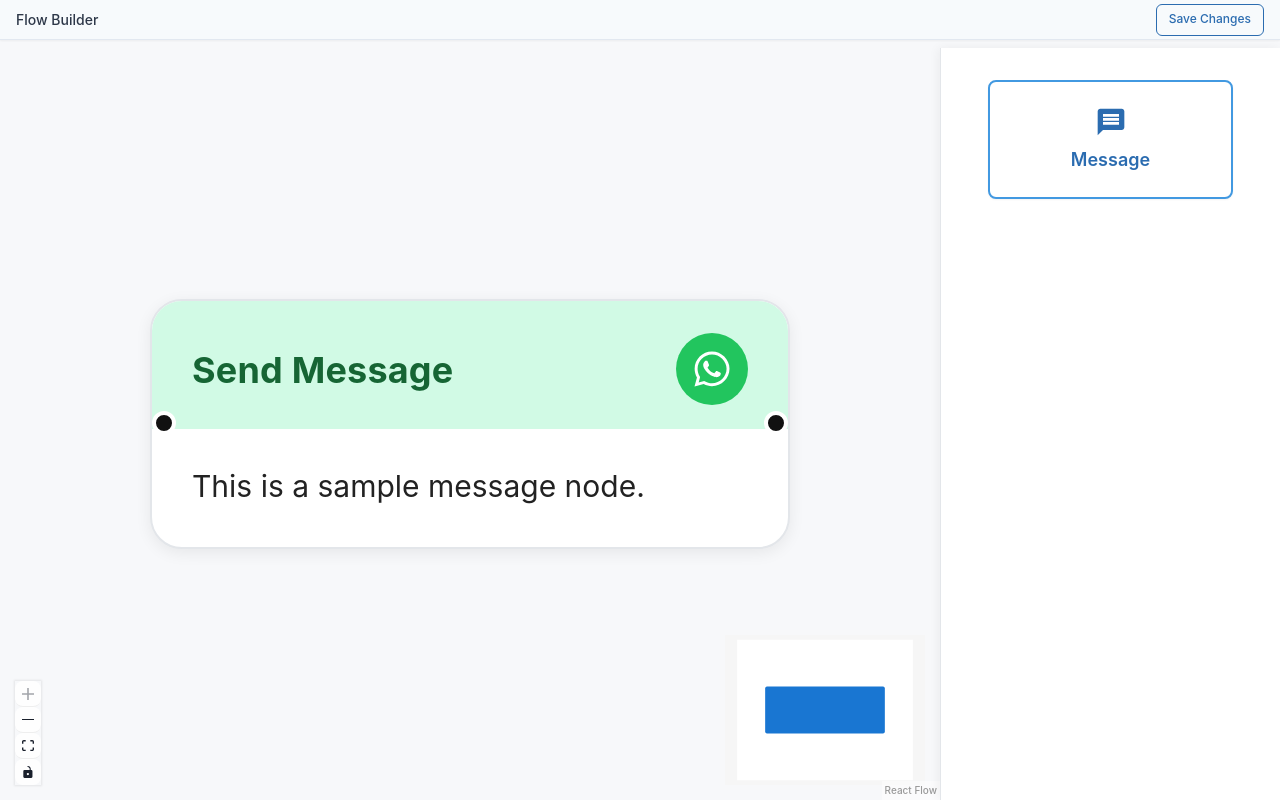
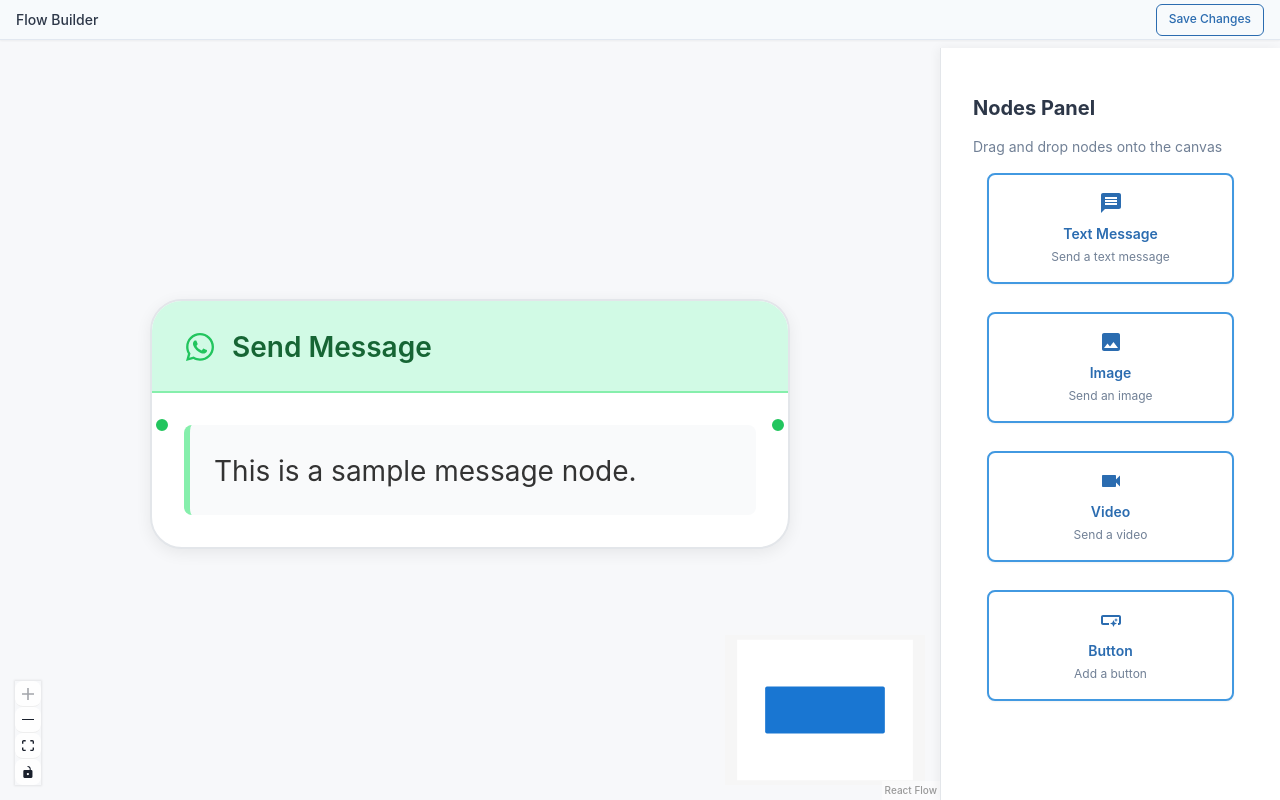
Before and after one commit to Dutt23/flow-builder, a React (Vite) app: page / in a window 1280 px wide. Built offline with nearby package versions, Linux system fonts and the light colour scheme.

Commit message:
Extend for other node types

```diff
--- a/src/components/CustomNode.jsx
+++ b/src/components/CustomNode.jsx
@@ -1,7 +1,28 @@
 import { Handle, Position } from '@xyflow/react';
-import { FaWhatsapp } from 'react-icons/fa';
+import {
+  FaWhatsapp,
+  FaImage,
+  FaVideo,
+  FaMousePointer
+} from 'react-icons/fa';
+
+const NodeTypeIcon = ({ type }) => {
+  const iconProps = { size: 16, style: { marginRight: 8 } };
+
+  switch(type) {
+    case 'image':
+      return <FaImage {...iconProps} color="#3b82f6" />;
+    case 'video':
+      return <FaVideo {...iconProps} color="#ef4444" />;
+    case 'button':
+      return <FaMousePointer {...iconProps} color="#8b5cf6" />;
+    default: // text
+      return <FaWhatsapp {...iconProps} color="#22c55e" />;
+  }
+};
 
 export default function CustomNode({ data }) {
+  const { type = 'text', label = 'Node', text = '' } = data;
   return (
     <div
       style={{
@@ -15,44 +36,34 @@ export default function CustomNode({ data }) {
         position: 'relative',
       }}
     >
-      {/* Header with WhatsApp icon on the right */}
+      {/* Node Header */}
       <div
         style={{
           display: 'flex',
           alignItems: 'center',
           justifyContent: 'space-between',
-          background: '#d1fae5', // lighter green
-          padding: '16px 20px 12px 20px',
+          background: getHeaderBgColor(type),
+          padding: '12px 16px',
+          borderBottom: `1px solid ${getBorderColor(type)}`,
         }}
       >
+        <div style={{ display: 'flex', alignItems: 'center' }}>
+          <NodeTypeIcon type={type} />
           <span
             style={{
-            fontWeight: 700,
-            fontSize: 18,
-            color: '#166534', // dark green text
-            letterSpacing: 0.1,
+              fontWeight: 600,
+              fontSize: 14,
+              color: getTextColor(type),
             }}
           >
-          Send Message
-        </span>
-        <span
-          style={{
-            background: '#22c55e', // WhatsApp green circle background
-            borderRadius: '50%',
-            width: 36,
-            height: 36,
-            display: 'flex',
-            alignItems: 'center',
-            justifyContent: 'center',
-          }}
-        >
-          <FaWhatsapp color="#fff" size={20} />
+            {label}
           </span>
         </div>
+      </div>
 
-      {/* Body */}
-      <div style={{ padding: '18px 20px 18px 20px', color: '#222', fontSize: 15 }}>
-        {data.text}
+      {/* Node Content */}
+      <div style={{ padding: '16px', color: '#333', fontSize: 14 }}>
+        {renderNodeContent(data, type)}
       </div>
 
       {/* Smaller black round edge connectors */}
@@ -60,10 +71,10 @@ export default function CustomNode({ data }) {
         type="target"
         position={Position.Left}
         style={{
-          background: '#111',
+          background: getHandleColor(type),
           border: '2px solid #fff',
-          width: 12,
-          height: 12,
+          width: 10,
+          height: 10,
           borderRadius: '50%',
           top: '50%',
           transform: 'translateY(-50%)',
@@ -74,10 +85,10 @@ export default function CustomNode({ data }) {
         type="source"
         position={Position.Right}
         style={{
-          background: '#111',
+          background: getHandleColor(type),
           border: '2px solid #fff',
-          width: 12,
-          height: 12,
+          width: 10,
+          height: 10,
           borderRadius: '50%',
           top: '50%',
           transform: 'translateY(-50%)',
@@ -87,3 +98,136 @@ export default function CustomNode({ data }) {
     </div>
   );
 }
+
+// Helper functions for node styling
+function getHeaderBgColor(type) {
+  const colors = {
+    text: '#d1fae5',
+    image: '#dbeafe',
+    video: '#fee2e2',
+    button: '#f3e8ff',
+  };
+  return colors[type] || '#f3f4f6';
+}
+
+function getBorderColor(type) {
+  const colors = {
+    text: '#86efac',
+    image: '#93c5fd',
+    video: '#fca5a5',
+    button: '#c4b5fd',
+  };
+  return colors[type] || '#e5e7eb';
+}
+
+function getTextColor(type) {
+  const colors = {
+    text: '#166534',
+    image: '#1e40af',
+    video: '#991b1b',
+    button: '#5b21b6',
+  };
+  return colors[type] || '#1f2937';
+}
+
+function getHandleColor(type) {
+  const colors = {
+    text: '#22c55e',
+    image: '#3b82f6',
+    video: '#ef4444',
+    button: '#8b5cf6',
+  };
+  return colors[type] || '#6b7280';
+}
+
+function renderNodeContent(data, type) {
+  switch(type) {
+    case 'image':
+      return data.url ? (
+        <div style={{ textAlign: 'center' }}>
+          <div style={{
+            background: '#f3f4f6',
+            height: '100px',
+            display: 'flex',
+            alignItems: 'center',
+            justifyContent: 'center',
+            marginBottom: '8px',
+            borderRadius: '4px',
+            overflow: 'hidden'
+          }}>
+            {data.url ? (
+              <img
+                src={data.url}
+                alt={data.altText || ''}
+                style={{ maxWidth: '100%', maxHeight: '100%', objectFit: 'contain' }}
+              />
+            ) : (
+              <span style={{ color: '#9ca3af' }}>No image</span>
+            )}
+          </div>
+          {data.altText && <div style={{ fontSize: '12px', color: '#6b7280' }}>{data.altText}</div>}
+        </div>
+      ) : (
+        <div style={{ color: '#6b7280', fontStyle: 'italic' }}>No image selected</div>
+      );
+
+    case 'video':
+      return data.url ? (
+        <div style={{ textAlign: 'center' }}>
+          <div style={{
+            background: '#f3f4f6',
+            height: '100px',
+            display: 'flex',
+            alignItems: 'center',
+            justifyContent: 'center',
+            borderRadius: '4px',
+            marginBottom: '8px'
+          }}>
+            <FaVideo size={24} color="#9ca3af" />
+          </div>
+          <div style={{ fontSize: '12px', color: '#6b7280', wordBreak: 'break-all' }}>
+            {data.url}
+          </div>
+        </div>
+      ) : (
+        <div style={{ color: '#6b7280', fontStyle: 'italic' }}>No video URL provided</div>
+      );
+
+    case 'button':
+      return (
+        <div style={{ textAlign: 'center' }}>
+          <button
+            style={{
+              background: '#4f46e5',
+              color: 'white',
+              border: 'none',
+              padding: '8px 16px',
+              borderRadius: '4px',
+              cursor: 'pointer',
+              width: '100%',
+              fontSize: '14px'
+            }}
+          >
+            {data.text || 'Button'}
+          </button>
+          {data.action && (
+            <div style={{ fontSize: '12px', color: '#6b7280', marginTop: '8px' }}>
+              Action: {data.action}
+            </div>
+          )}
+        </div>
+      );
+
+    default: // text
+      return (
+        <div style={{
+          background: '#f9fafb',
+          padding: '12px',
+          borderRadius: '4px',
+          borderLeft: `3px solid ${getBorderColor(type)}`
+        }}>
+          {data.text || 'No content'}
+        </div>
+      );
+  }
+}
--- a/src/components/FlowCanvas.jsx
+++ b/src/components/FlowCanvas.jsx
@@ -1,4 +1,4 @@
-import React, { useCallback, useRef } from 'react';
+import React, { useCallback, useRef, useState } from 'react';
 import {
   ReactFlow,
   ReactFlowProvider,
@@ -26,6 +26,7 @@ const initialEdges = [];
 const nodeTypes = { customNode: CustomNode };
 
 function FlowCanvasInner({ setSelectedNode }) {
+  const [reactFlowInstance, setReactFlowInstance] = useState(null);
   const [nodes, setNodes, onNodesChange] = useNodesState(initialNodes);
   const [edges, setEdges, onEdgesChange] = useEdgesState(initialEdges);
   const reactFlowWrapper = useRef(null);
@@ -43,22 +44,33 @@ function FlowCanvasInner({ setSelectedNode }) {
     (event) => {
       event.preventDefault();
       const reactFlowBounds = reactFlowWrapper.current.getBoundingClientRect();
-      const type = event.dataTransfer.getData('application/reactflow');
-      if (!type) return;
+      const nodeData = event.dataTransfer.getData('application/reactflow');
+      if (!nodeData) return;
 
+      const { type, data } = JSON.parse(nodeData);
+
+      // Get the drop position relative to the React Flow container
       const position = {
         x: event.clientX - reactFlowBounds.left,
         y: event.clientY - reactFlowBounds.top,
       };
+
+      // Create a new node with the calculated position
       const newNode = {
-        id: `${+new Date()}`,
+        id: `${type}-${+new Date()}`,
         type: 'customNode',
-        position,
-        data: { label: 'Send Message', text: 'New message' },
+        position: {
+          x: position.x / (reactFlowInstance?.getZoom() || 1) - (reactFlowInstance?.getViewport().x || 0),
+          y: position.y / (reactFlowInstance?.getZoom() || 1) - (reactFlowInstance?.getViewport().y || 0)
+        },
+        data: {
+          ...data,
+          type, // Store the node type for rendering
+        },
       };
       setNodes((nds) => nds.concat(newNode));
     },
-    [setNodes]
+    [setNodes, reactFlowInstance]
   );
 
   const onConnect = useCallback(
@@ -83,6 +95,7 @@ function FlowCanvasInner({ setSelectedNode }) {
         onSelectionChange={onSelectionChange}
         onDrop={onDrop}
         onDragOver={onDragOver}
+        onInit={setReactFlowInstance}
         fitView
         style={{ width: '100%', height: '100%' }}
         defaultViewport={{ x: 0, y: 0, zoom: 1 }}
--- /dev/null
+++ b/src/components/NodeItem.jsx
@@ -0,0 +1,55 @@
+import { Box, Center, Text } from '@chakra-ui/react';
+import {
+  MdMessage,
+  MdImage,
+  MdVideocam,
+  MdSmartButton
+} from 'react-icons/md';
+
+const iconComponents = {
+  MdMessage,
+  MdImage,
+  MdVideocam,
+  MdSmartButton
+};
+
+export default function NodeItem({ nodeType, onDragStart }) {
+  const IconComponent = iconComponents[nodeType.icon] || MdMessage;
+
+  return (
+    <Center width="100%" mb={4}>
+      <Box
+        as="div"
+        draggable
+        onDragStart={(e) => onDragStart(e, nodeType)}
+        border="2px solid"
+        borderColor="blue.400"
+        borderRadius="lg"
+        p={4}
+        width="90%"
+        textAlign="center"
+        cursor="grab"
+        color="blue.600"
+        bg="white"
+        _hover={{
+          bg: 'blue.50',
+          transform: 'translateY(-2px)',
+          boxShadow: 'md',
+        }}
+        transition="all 0.2s"
+        boxShadow="sm"
+        userSelect="none"
+      >
+        <Center mb={2}>
+          <IconComponent size={24} />
+        </Center>
+        <Text fontWeight="semibold" fontSize="sm">
+          {nodeType.label}
+        </Text>
+        <Text fontSize="xs" color="gray.500" mt={1}>
+          {nodeType.description}
+        </Text>
+      </Box>
+    </Center>
+  );
+}
--- a/src/components/NodesPanel.jsx
+++ b/src/components/NodesPanel.jsx
@@ -1,41 +1,47 @@
-import { Box, Center, Text } from '@chakra-ui/react';
-import { MdMessage } from 'react-icons/md';
+import { Box, VStack, Text, Heading } from '@chakra-ui/react';
+import { useState, useEffect } from 'react';
 import SelectedNodeMessage from './SelectedNodeMessage';
+import NodeItem from './NodeItem';
+import nodeTypesData from '../data/nodeTypes.json';
 
 export default function NodesPanel({ selectedNode }) {
+  const [nodeTypes, setNodeTypes] = useState([]);
+
+  useEffect(() => {
+    // In a real app, you might fetch this from an API
+    setNodeTypes(nodeTypesData.nodes);
+  }, []);
+
+  const handleDragStart = (event, nodeType) => {
+    event.dataTransfer.setData('application/reactflow', JSON.stringify({
+      type: nodeType.type,
+      data: nodeType.defaultData
+    }));
+    event.dataTransfer.effectAllowed = 'move';
+  };
+
   if (selectedNode) {
     return <SelectedNodeMessage node={selectedNode} />;
   }
 
-  // Default draggable card
   return (
-    <Center width="100%">
-      <Box
-        as="div"
-        draggable
-        onDragStart={e => {
-          e.dataTransfer.setData('application/reactflow', 'customNode');
-          e.dataTransfer.effectAllowed = 'move';
-        }}
-        border="2px solid"
-        borderColor="blue.400"
-        borderRadius="lg"
-        p={6}
-        width="80%"
-        textAlign="center"
-        cursor="grab"
-        color="blue.600"
-        bg="white"
-        fontSize="lg"
-        mb={4}
-        boxShadow="sm"
-        userSelect="none"
-      >
-        <Center mb={2}>
-          <MdMessage size={32} />
-        </Center>
-        <Text fontWeight="semibold">Message</Text>
-      </Box>
-    </Center>
+    <Box p={4} overflowY="auto" height="100%">
+      <Heading size="md" mb={4} color="gray.700">
+        Nodes Panel
+      </Heading>
+      <Text fontSize="sm" color="gray.500" mb={4}>
+        Drag and drop nodes onto the canvas
+      </Text>
+
+      <VStack spacing={3} align="stretch">
+        {nodeTypes.map((nodeType) => (
+          <NodeItem
+            key={nodeType.type}
+            nodeType={nodeType}
+            onDragStart={handleDragStart}
+          />
+        ))}
+      </VStack>
+    </Box>
   );
 }
--- /dev/null
+++ b/src/data/nodeTypes.json
@@ -0,0 +1,46 @@
+{
+  "nodes": [
+    {
+      "type": "text",
+      "label": "Text Message",
+      "description": "Send a text message",
+      "icon": "MdMessage",
+      "defaultData": {
+        "text": "New text message",
+        "label": "Text Message"
+      }
+    },
+    {
+      "type": "image",
+      "label": "Image",
+      "description": "Send an image",
+      "icon": "MdImage",
+      "defaultData": {
+        "url": "",
+        "altText": "",
+        "label": "Image"
+      }
+    },
+    {
+      "type": "video",
+      "label": "Video",
+      "description": "Send a video",
+      "icon": "MdVideocam",
+      "defaultData": {
+        "url": "",
+        "label": "Video"
+      }
+    },
+    {
+      "type": "button",
+      "label": "Button",
+      "description": "Add a button",
+      "icon": "MdSmartButton",
+      "defaultData": {
+        "text": "Click me",
+        "action": "",
+        "label": "Button"
+      }
+    }
+  ]
+}
```
Lines whose indentation alone changed are shown as unchanged.
